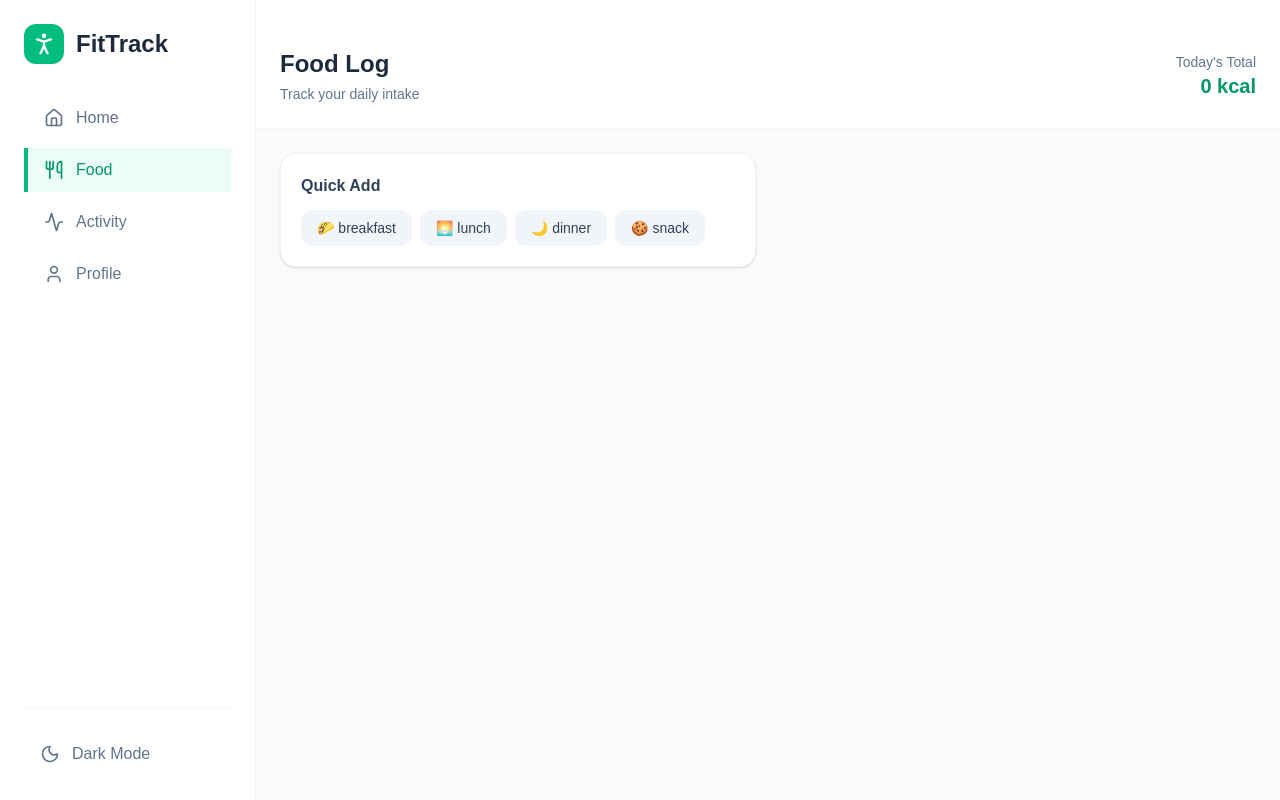
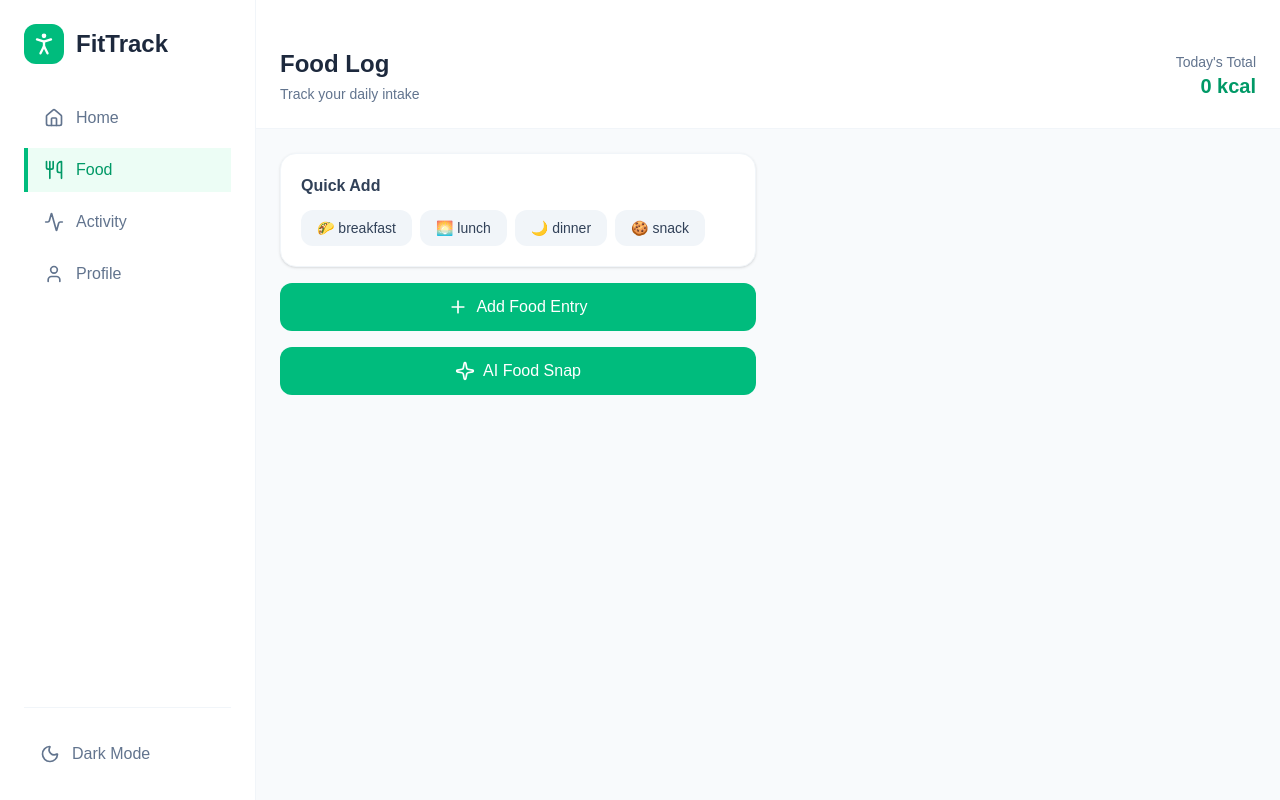
Before and after one commit to vedansh06/fitness-tracker, a React (Vite) app in the folder client/: page /food in a window 1280 px wide. Both pictures are taken after typing "name@example.com", "Sample123" into the empty fields and a click on the button "Login". Built offline with nearby package versions, Linux system fonts and the light colour scheme; a web font is replaced by a local one.

Commit message:
feat: add buttons for quick food entry and AI food snap in FoodLog

```diff
--- a/client/src/pages/FoodLog.tsx
+++ b/client/src/pages/FoodLog.tsx
@@ -1,8 +1,10 @@
-import { useEffect, useState } from "react";
+import { useEffect, useRef, useState } from "react";
 import { useAppContext } from "../context/AppContext";
 import type { FoodEntry, FormData } from "../types";
 import Card from "../components/ui/Card";
 import { quickActivitiesFoodLog } from "../assets/assets";
+import Button from "../components/ui/Button";
+import { Loader2Icon, PlusIcon, SparkleIcon } from "lucide-react";
 
 const FoodLog = () => {
   const { allFoodLogs, setAllFoodLogs } = useAppContext();
@@ -16,6 +18,7 @@ const FoodLog = () => {
   });
 
   const [loading, setLoading] = useState(false);
+  const inputRef = useRef<HTMLInputElement>(null);
 
   const today = new Date().toISOString().split("T")[0];
 
@@ -83,6 +86,26 @@ const FoodLog = () => {
                 ))}
               </div>
             </Card>
+
+            <Button className="w-full" onClick={() => setShowForm(true)}>
+              <PlusIcon className="size-5" />
+              Add Food Entry
+            </Button>
+
+            <Button
+              className="w-full"
+              onClick={() => {
+                inputRef.current?.click();
+              }}>
+              <SparkleIcon className="size-5" />
+              AI Food Snap
+            </Button>
+            <input type="file" accept="image/*" hidden ref={inputRef} />
+            {loading && (
+              <div className="fixed inset-0 bg-slate-100/50 dark:bg-slate-900/50 backdrop-blur flex items-center justify-center z-100">
+                <Loader2Icon className="size-8 text-emerald-600  dark:text-emerald-400 animate-spin" />
+              </div>
+            )}
           </div>
         )}
       </div>
```
